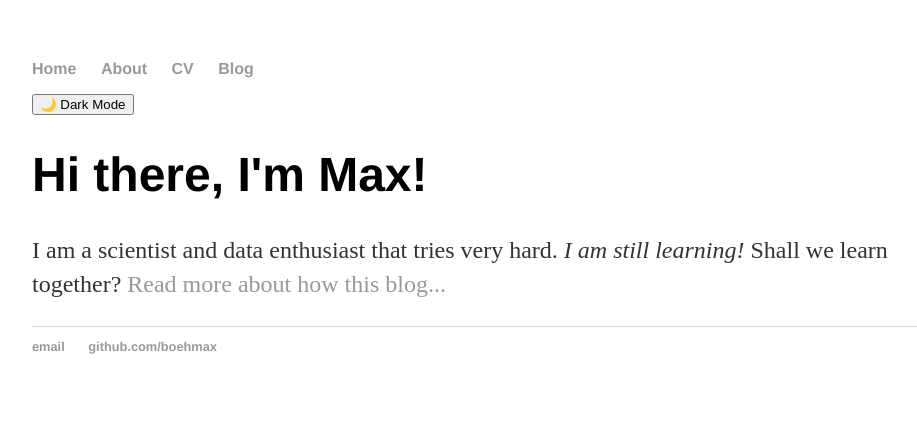
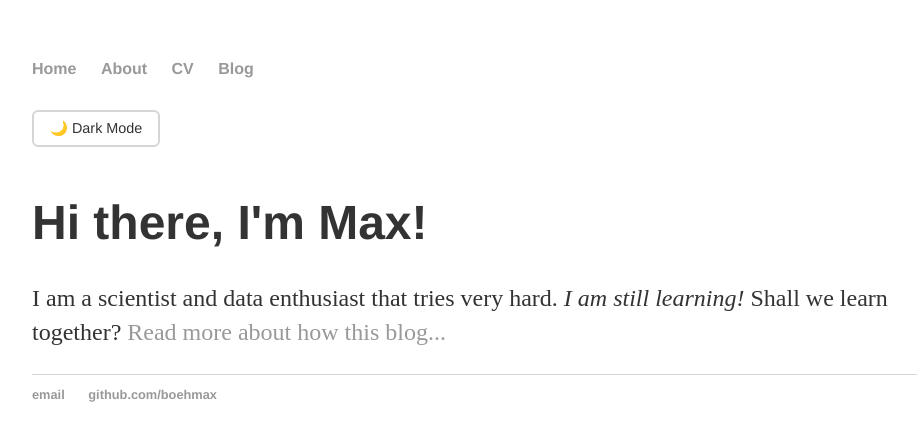
Before and after one commit to boehmax/boehmax.github.io, a Jekyll site: the page built from index.html, in a window 1280 px wide. Shown: the top 441 px of the page, without its empty margins (160-1077 px from the left). Built offline with Jekyll 4.4.1, drawn with Linux system fonts in a browser that asks for light colours; nearby versions of some CDN libraries.

Commit message:
Implement theme switching with CSS variables
Added CSS variables for theme switching and updated styles to use them.

```diff
--- a/css/main.css
+++ b/css/main.css
@@ -1,35 +1,68 @@
+/* CSS Variables for theme switching */
+:root {
+    --bg-color: #ffffff;
+    --text-color: #333333;
+    --link-color: #999999;
+    --border-color: #d5d5d5;
+    --accent-color: #2b6cb0;
+    --code-bg: #f8f9fa;
+}
+
+[data-theme="dark"] {
+    --bg-color: #1a202c;
+    --text-color: #e2e8f0;
+    --link-color: #a0aec0;
+    --border-color: #4a5568;
+    --accent-color: #63b3ed;
+    --code-bg: #2d3748;
+}
+
+/* Apply theme variables */
 body {
     margin: 60px auto;
     width: 70%;
+    background-color: var(--bg-color);
+    color: var(--text-color);
+    transition: background-color 0.3s ease, color 0.3s ease;
 }
+
 nav ul, footer ul {
-    font-family:'Helvetica', 'Arial', 'Sans-Serif';
+    font-family: 'Helvetica', 'Arial', 'Sans-Serif';
     padding: 0px;
     list-style: none;
     font-weight: bold;
 }
+
 nav ul li, footer ul li {
     display: inline;
     margin-right: 20px;
 }
+
 a {
     text-decoration: none;
-    color: #999;
+    color: var(--link-color);
+    transition: color 0.2s ease;
 }
+
 a:hover {
     text-decoration: underline;
+    color: var(--accent-color);
 }
+
 h1 {
     font-size: 3em;
-    font-family:'Helvetica', 'Arial', 'Sans-Serif';
+    font-family: 'Helvetica', 'Arial', 'Sans-Serif';
+    color: var(--text-color);
 }
+
 p {
     font-size: 1.5em;
     line-height: 1.4em;
-    color: #333;
+    color: var(--text-color);
 }
+
 footer {
-    border-top: 1px solid #d5d5d5;
+    border-top: 1px solid var(--border-color);
     font-size: .8em;
 }
 
@@ -41,3 +74,102 @@
 ul.posts li {
     list-style: none;
 }
+
+/* Dark mode toggle button */
+.theme-toggle {
+    background: none;
+    border: 2px solid var(--border-color);
+    color: var(--text-color);
+    padding: 0.5rem 1rem;
+    border-radius: 6px;
+    cursor: pointer;
+    font-size: 0.9rem;
+    font-weight: 500;
+    transition: all 0.2s ease;
+    margin: 1rem 0;
+    font-family: 'Helvetica', 'Arial', 'Sans-Serif';
+}
+
+.theme-toggle:hover {
+    border-color: var(--accent-color);
+    color: var(--accent-color);
+}
+
+.theme-toggle:focus {
+    outline: none;
+    box-shadow: 0 0 0 3px rgba(43, 108, 176, 0.3);
+}
+
+[data-theme="dark"] .theme-toggle:focus {
+    box-shadow: 0 0 0 3px rgba(99, 179, 237, 0.3);
+}
+
+/* Code blocks and syntax highlighting */
+pre, code {
+    background-color: var(--code-bg);
+    border-radius: 4px;
+    font-family: 'Monaco', 'Consolas', monospace;
+}
+
+code {
+    padding: 0.2rem 0.4rem;
+    font-size: 0.9em;
+}
+
+pre {
+    padding: 1rem;
+    overflow-x: auto;
+    border: 1px solid var(--border-color);
+}
+
+pre code {
+    background: none;
+    padding: 0;
+}
+
+/* Tables for scientific data */
+table {
+    width: 100%;
+    border-collapse: collapse;
+    margin: 1.5rem 0;
+}
+
+th, td {
+    border: 1px solid var(--border-color);
+    padding: 0.8rem;
+    text-align: left;
+}
+
+th {
+    background-color: var(--code-bg);
+    font-weight: bold;
+}
+
+/* Blockquotes */
+blockquote {
+    border-left: 4px solid var(--accent-color);
+    margin: 1.5rem 0;
+    padding: 0.5rem 0 0.5rem 1.5rem;
+    background-color: var(--code-bg);
+    font-style: italic;
+}
+
+/* Responsive design */
+@media (max-width: 768px) {
+    body {
+        width: 90%;
+        margin: 40px auto;
+    }
+
+    h1 {
+        font-size: 2.5em;
+    }
+
+    p {
+        font-size: 1.3em;
+    }
+
+    nav ul li, footer ul li {
+        margin-right: 15px;
+    }
+}
```
